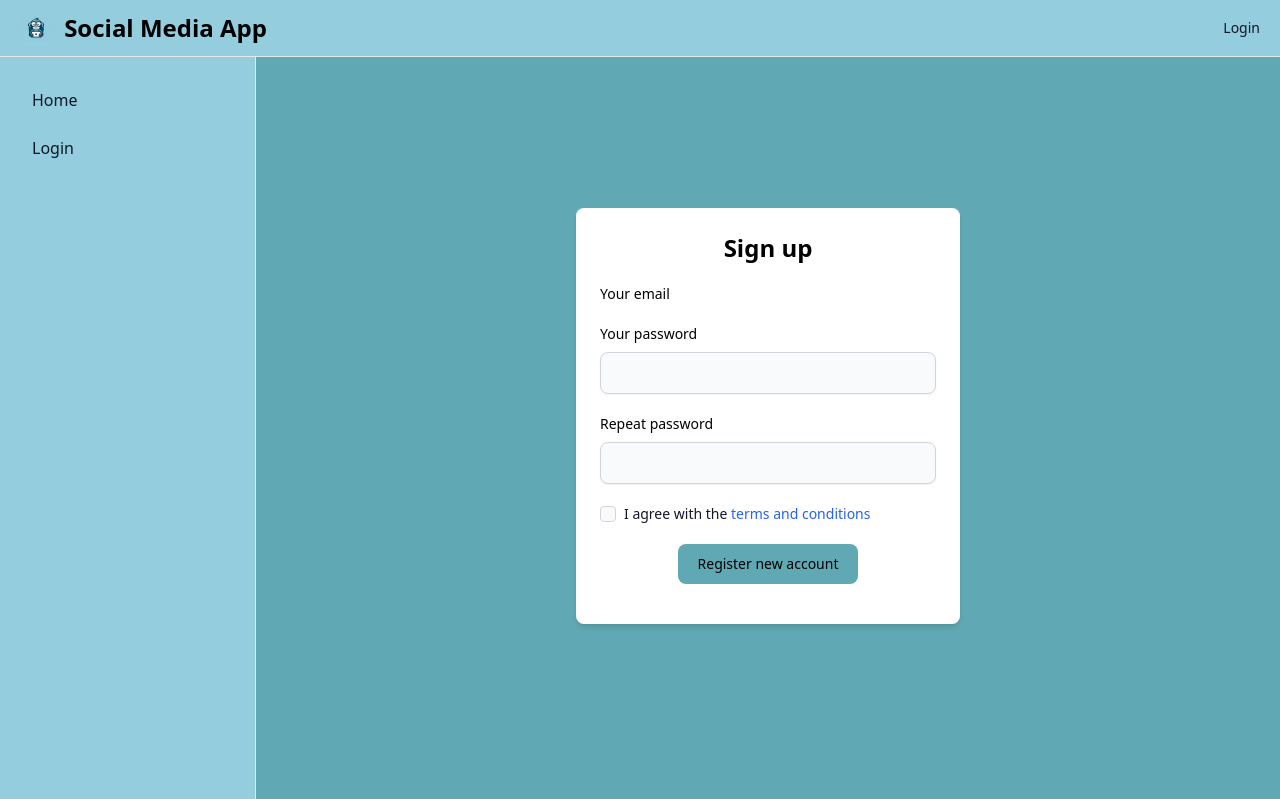
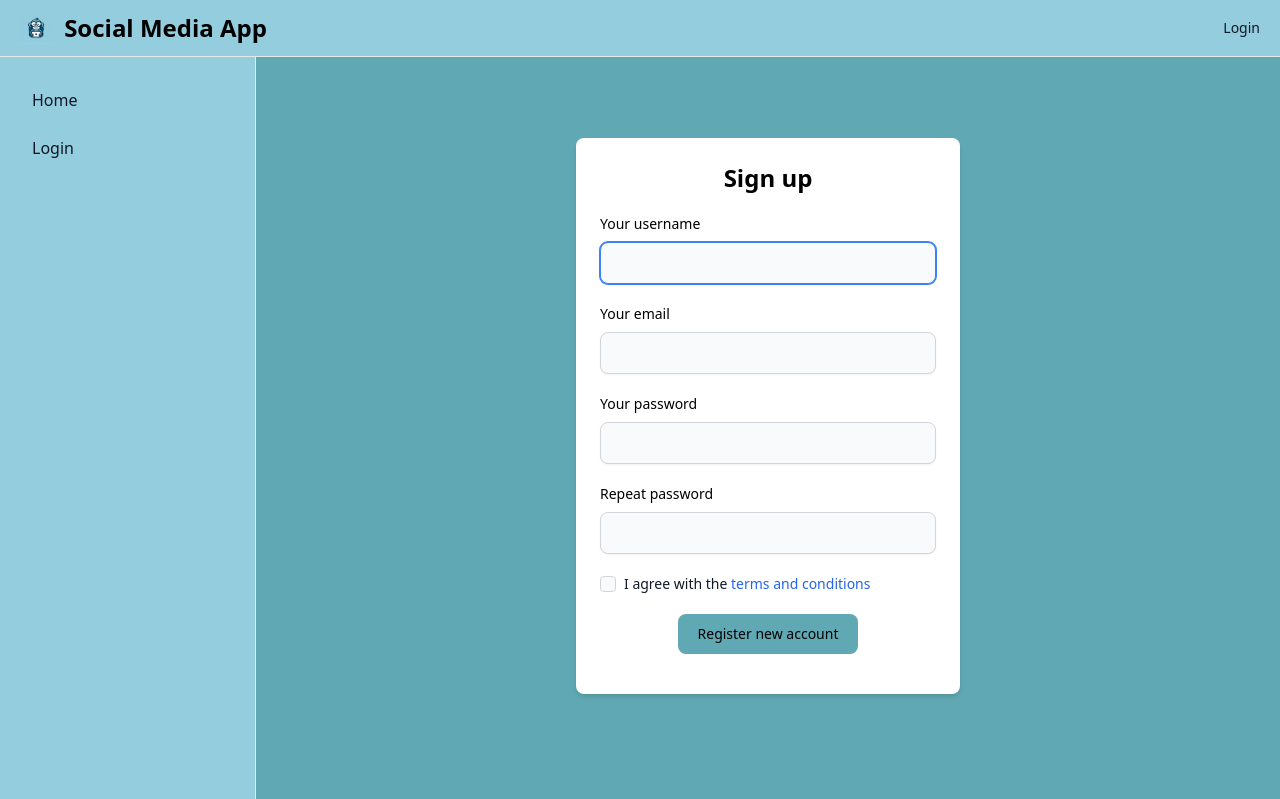
Before and after one commit to slmbakkenes/RampUpSocialMediaApp, a Django app: page /signup/ in a window 1280 px wide. Shown: the top 799 px of the page. Run offline with Django 5.2, Linux system fonts and the light colour scheme; some libraries are stand-ins or nearby versions.

Commit message:
Fix signup

```diff
--- a/blog/views.py
+++ b/blog/views.py
@@ -1,4 +1,4 @@
-from django.contrib.auth.forms import UserCreationForm
+from forms.user_create_form import UserCreationForm
 from django.http import HttpResponseForbidden
 from django.shortcuts import get_object_or_404, render
 from django.urls import reverse_lazy
--- /dev/null
+++ b/forms/user_create_form.py
@@ -0,0 +1,18 @@
+from django import forms
+from django.contrib.auth.forms import UserCreationForm
+from django.contrib.auth.models import User
+
+
+class UserCreationForm(UserCreationForm):
+    email = forms.EmailField(required=True, label='Email')
+
+    class Meta:
+        model = User
+        fields = ("username", "email", "password1", "password2")
+
+    def save(self, commit=True):
+        user = super(UserCreationForm, self).save(commit=False)
+        user.email = self.cleaned_data["email"]
+        if commit:
+            user.save()
+        return user
--- a/templates/registration/signup.html
+++ b/templates/registration/signup.html
@@ -9,6 +9,12 @@
         <h2 class="text-2xl font-bold text-center mb-5">Sign up</h2>
         <form method="post" class="mb-4">
             {% csrf_token %}
+
+            <!-- Username Field -->
+            <div class="mb-5">
+                <label for="{{ form.username.id_for_label }}" class="block mb-2 text-sm font-medium text-black">Your username</label> <!-- Changed to text-black -->
+                {{ form.username|add_class:"shadow-sm bg-gray-50 border border-gray-300 text-gray-900 text-sm rounded-lg focus:ring-blue-500 focus:border-blue-500 block w-full p-2.5 dark:bg-gray-700 dark:border-gray-600 dark:placeholder-gray-400 dark:text-white dark:focus:ring-blue-500 dark:focus:border-blue-500 dark:shadow-sm-light" }}
+            </div>
 
             <!-- Email Field -->
             <div class="mb-5">
```
